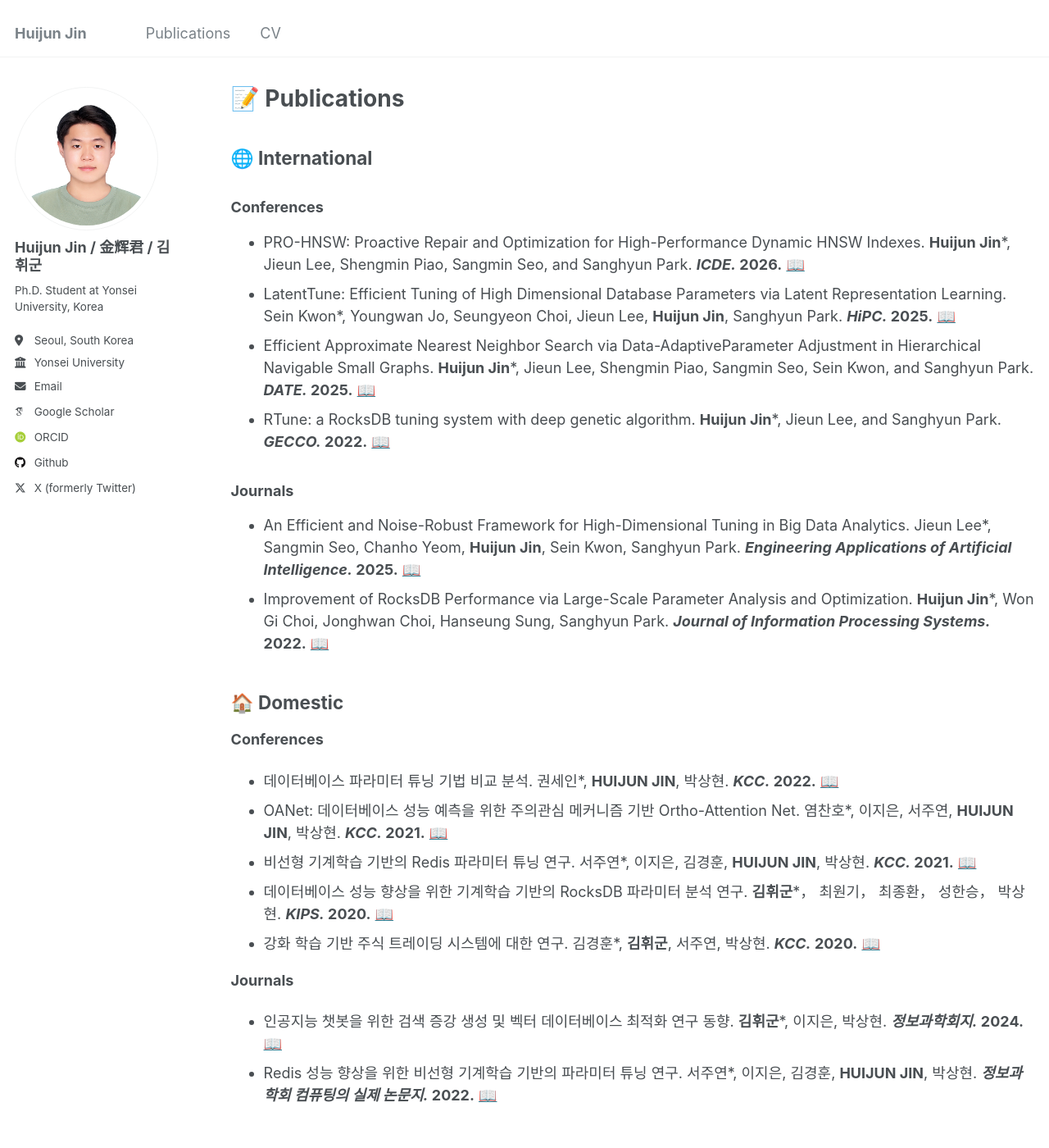
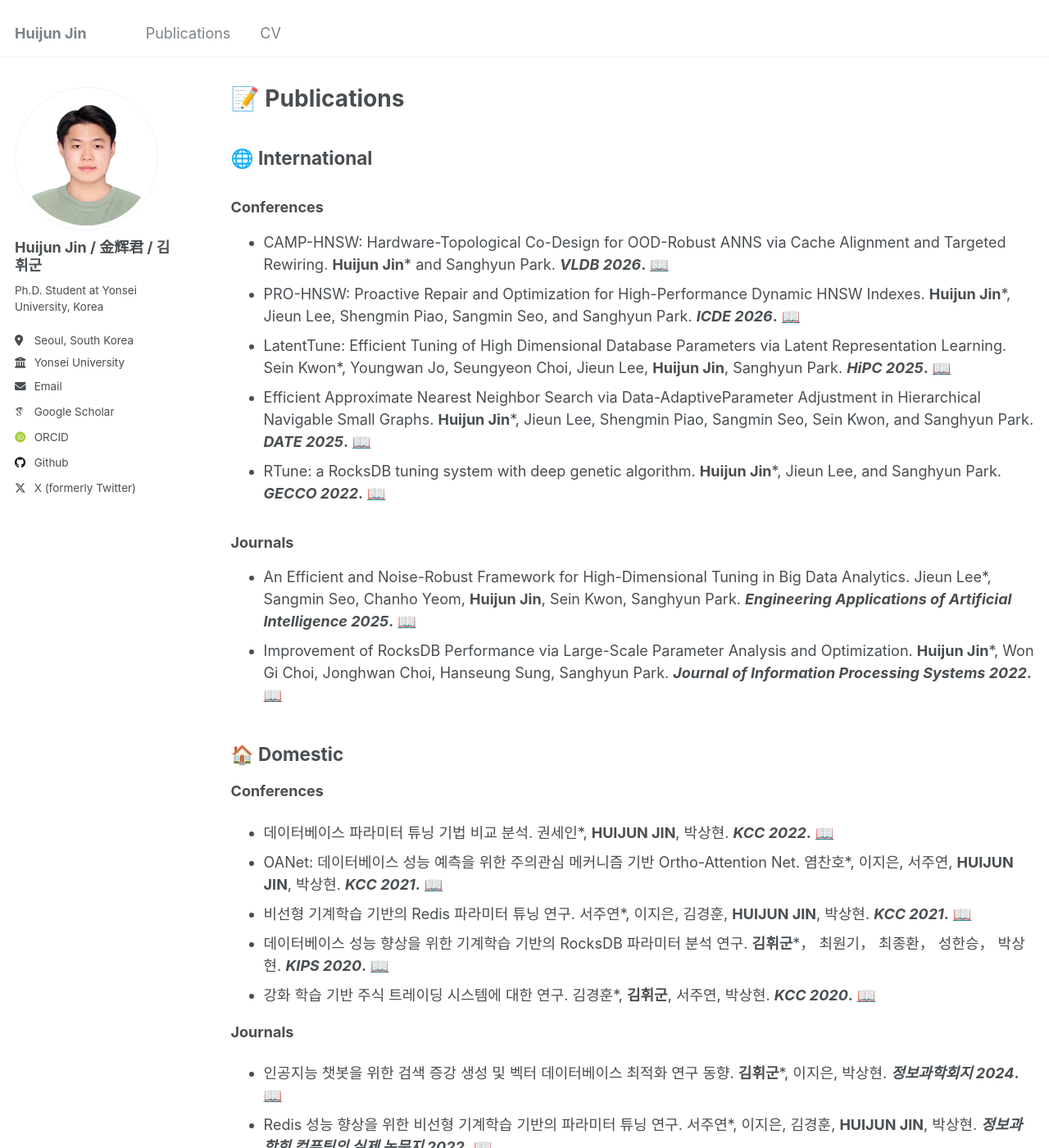
Before and after one commit to huijunjin/huijunjin.github.io, a Jekyll site: the page built from _pages/publications.md, in a window 1280 px wide and 1400 px high. Shown: the whole window at 82% size. Built offline with Jekyll 4.4.1, drawn with Linux system fonts in a browser that asks for light colours; some web fonts are replaced.

Commit message:
Update publications.md

```diff
--- a/_pages/publications.md
+++ b/_pages/publications.md
@@ -6,24 +6,25 @@ author_profile: true
 ---
 ## 🌐 International
 ### Conferences
-* PRO-HNSW: Proactive Repair and Optimization for High-Performance Dynamic HNSW Indexes. **Huijun Jin***, Jieun Lee, Shengmin Piao, Sangmin Seo, and Sanghyun Park. **_ICDE._ 2026.** [📖]()
-* LatentTune: Efficient Tuning of High Dimensional Database Parameters via Latent Representation Learning. Sein Kwon*, Youngwan Jo, Seungyeon Choi, Jieun Lee, **Huijun Jin**, Sanghyun Park. **_HiPC._ 2025.** [📖]()
-* Efficient Approximate Nearest Neighbor Search via Data-AdaptiveParameter Adjustment in Hierarchical Navigable Small Graphs. **Huijun Jin***, Jieun Lee, Shengmin Piao, Sangmin Seo, Sein Kwon, and Sanghyun Park. **_DATE._ 2025.** [📖](https://ieeexplore.ieee.org/document/10992903)
-* RTune: a RocksDB tuning system with deep genetic algorithm. **Huijun Jin***, Jieun Lee, and Sanghyun Park. **_GECCO._ 2022.** [📖](https://doi.org/10.1145/3512290.3528726)
+* CAMP-HNSW: Hardware-Topological Co-Design for OOD-Robust ANNS via Cache Alignment and Targeted Rewiring. **Huijun Jin*** and Sanghyun Park. **_VLDB 2026_.** [📖]()
+* PRO-HNSW: Proactive Repair and Optimization for High-Performance Dynamic HNSW Indexes. **Huijun Jin***, Jieun Lee, Shengmin Piao, Sangmin Seo, and Sanghyun Park. **_ICDE 2026_.** [📖](https://delab.yonsei.ac.kr/assets/files/publication/international/conference/Revised_PRO-HNSW%20Proactive%20Repair%20and%20Optimization%20for%20High-Performance%20Dynamic%20HNSW%20Indexes.pdf)
+* LatentTune: Efficient Tuning of High Dimensional Database Parameters via Latent Representation Learning. Sein Kwon*, Youngwan Jo, Seungyeon Choi, Jieun Lee, **Huijun Jin**, Sanghyun Park. **_HiPC 2025_.** [📖](https://ieeexplore.ieee.org/abstract/document/11433345/)
+* Efficient Approximate Nearest Neighbor Search via Data-AdaptiveParameter Adjustment in Hierarchical Navigable Small Graphs. **Huijun Jin***, Jieun Lee, Shengmin Piao, Sangmin Seo, Sein Kwon, and Sanghyun Park. **_DATE 2025_.** [📖](https://ieeexplore.ieee.org/document/10992903)
+* RTune: a RocksDB tuning system with deep genetic algorithm. **Huijun Jin***, Jieun Lee, and Sanghyun Park. **_GECCO 2022_.** [📖](https://doi.org/10.1145/3512290.3528726)
 
 ### Journals
-* An Efficient and Noise-Robust Framework for High-Dimensional Tuning in Big Data Analytics. Jieun Lee*, Sangmin Seo, Chanho Yeom, **Huijun Jin**, Sein Kwon, Sanghyun Park. **_Engineering Applications of Artificial Intelligence._ 2025.** [📖](https://doi.org/10.1016/j.engappai.2025.111332)
-* Improvement of RocksDB Performance via Large-Scale Parameter Analysis and Optimization. **Huijun Jin***, Won Gi Choi, Jonghwan Choi, Hanseung Sung, Sanghyun Park. **_Journal of Information Processing Systems._ 2022.** [📖](https://www.dbpia.co.kr/journal/articleDetail?nodeId=NODE11282205)
+* An Efficient and Noise-Robust Framework for High-Dimensional Tuning in Big Data Analytics. Jieun Lee*, Sangmin Seo, Chanho Yeom, **Huijun Jin**, Sein Kwon, Sanghyun Park. **_Engineering Applications of Artificial Intelligence 2025_.** [📖](https://doi.org/10.1016/j.engappai.2025.111332)
+* Improvement of RocksDB Performance via Large-Scale Parameter Analysis and Optimization. **Huijun Jin***, Won Gi Choi, Jonghwan Choi, Hanseung Sung, Sanghyun Park. **_Journal of Information Processing Systems 2022_.** [📖](https://www.dbpia.co.kr/journal/articleDetail?nodeId=NODE11282205)
 
 
 ## 🏠 Domestic
 **Conferences**
-* 데이터베이스 파라미터 튜닝 기법 비교 분석. 권세인*, **HUIJUN JIN**, 박상현. **_KCC._ 2022.** [📖](https://www.dbpia.co.kr/Journal/articleDetail?nodeId=NODE11113244)
-* OANet: 데이터베이스 성능 예측을 위한 주의관심 메커니즘 기반 Ortho-Attention Net. 염찬호*, 이지은, 서주연, **HUIJUN JIN**, 박상현. **_KCC._ 2021.** [📖](https://www.dbpia.co.kr/Journal/articleDetail?nodeId=NODE11035616)
-* 비선형 기계학습 기반의 Redis 파라미터 튜닝 연구. 서주연*, 이지은, 김경훈, **HUIJUN JIN**, 박상현. **_KCC._ 2021.** [📖](https://www.dbpia.co.kr/Journal/articleDetail?nodeId=NODE10582832)
-* 데이터베이스 성능 향상을 위한 기계학습 기반의 RocksDB 파라미터 분석 연구. **김휘군***， 최원기， 최종환， 성한승， 박상현. **_KIPS._ 2020.** [📖](http://delab.yonsei.ac.kr/jekyll/assets/files/publication/domestic/conference/KIPS_C2020B0294.pdf)
-* 강화 학습 기반 주식 트레이딩 시스템에 대한 연구. 김경훈*, **김휘군**, 서주연, 박상현. **_KCC._ 2020.** [📖](https://www.dbpia.co.kr/journal/articleDetail?nodeId=NODE09874567)
+* 데이터베이스 파라미터 튜닝 기법 비교 분석. 권세인*, **HUIJUN JIN**, 박상현. **_KCC 2022_.** [📖](https://www.dbpia.co.kr/Journal/articleDetail?nodeId=NODE11113244)
+* OANet: 데이터베이스 성능 예측을 위한 주의관심 메커니즘 기반 Ortho-Attention Net. 염찬호*, 이지은, 서주연, **HUIJUN JIN**, 박상현. **_KCC 2021_.** [📖](https://www.dbpia.co.kr/Journal/articleDetail?nodeId=NODE11035616)
+* 비선형 기계학습 기반의 Redis 파라미터 튜닝 연구. 서주연*, 이지은, 김경훈, **HUIJUN JIN**, 박상현. **_KCC 2021_.** [📖](https://www.dbpia.co.kr/Journal/articleDetail?nodeId=NODE10582832)
+* 데이터베이스 성능 향상을 위한 기계학습 기반의 RocksDB 파라미터 분석 연구. **김휘군***， 최원기， 최종환， 성한승， 박상현. **_KIPS 2020_.** [📖](http://delab.yonsei.ac.kr/jekyll/assets/files/publication/domestic/conference/KIPS_C2020B0294.pdf)
+* 강화 학습 기반 주식 트레이딩 시스템에 대한 연구. 김경훈*, **김휘군**, 서주연, 박상현. **_KCC 2020_.** [📖](https://www.dbpia.co.kr/journal/articleDetail?nodeId=NODE09874567)
 
 **Journals**
-* 인공지능 챗봇을 위한 검색 증강 생성 및 벡터 데이터베이스 최적화 연구 동향. **김휘군***, 이지은, 박상현. **_정보과학회지._ 2024.** [📖](https://www.dbpia.co.kr/Journal/articleDetail?nodeId=NODE11733659)
-* Redis 성능 향상을 위한 비선형 기계학습 기반의 파라미터 튜닝 연구. 서주연*, 이지은, 김경훈, **HUIJUN JIN**, 박상현. **_정보과학회 컴퓨팅의 실제 논문지._ 2022.** [📖](https://www.dbpia.co.kr/Journal/articleDetail?nodeId=NODE11076056)
+* 인공지능 챗봇을 위한 검색 증강 생성 및 벡터 데이터베이스 최적화 연구 동향. **김휘군***, 이지은, 박상현. **_정보과학회지 2024_.** [📖](https://www.dbpia.co.kr/Journal/articleDetail?nodeId=NODE11733659)
+* Redis 성능 향상을 위한 비선형 기계학습 기반의 파라미터 튜닝 연구. 서주연*, 이지은, 김경훈, **HUIJUN JIN**, 박상현. **_정보과학회 컴퓨팅의 실제 논문지 2022_.** [📖](https://www.dbpia.co.kr/Journal/articleDetail?nodeId=NODE11076056)
```
